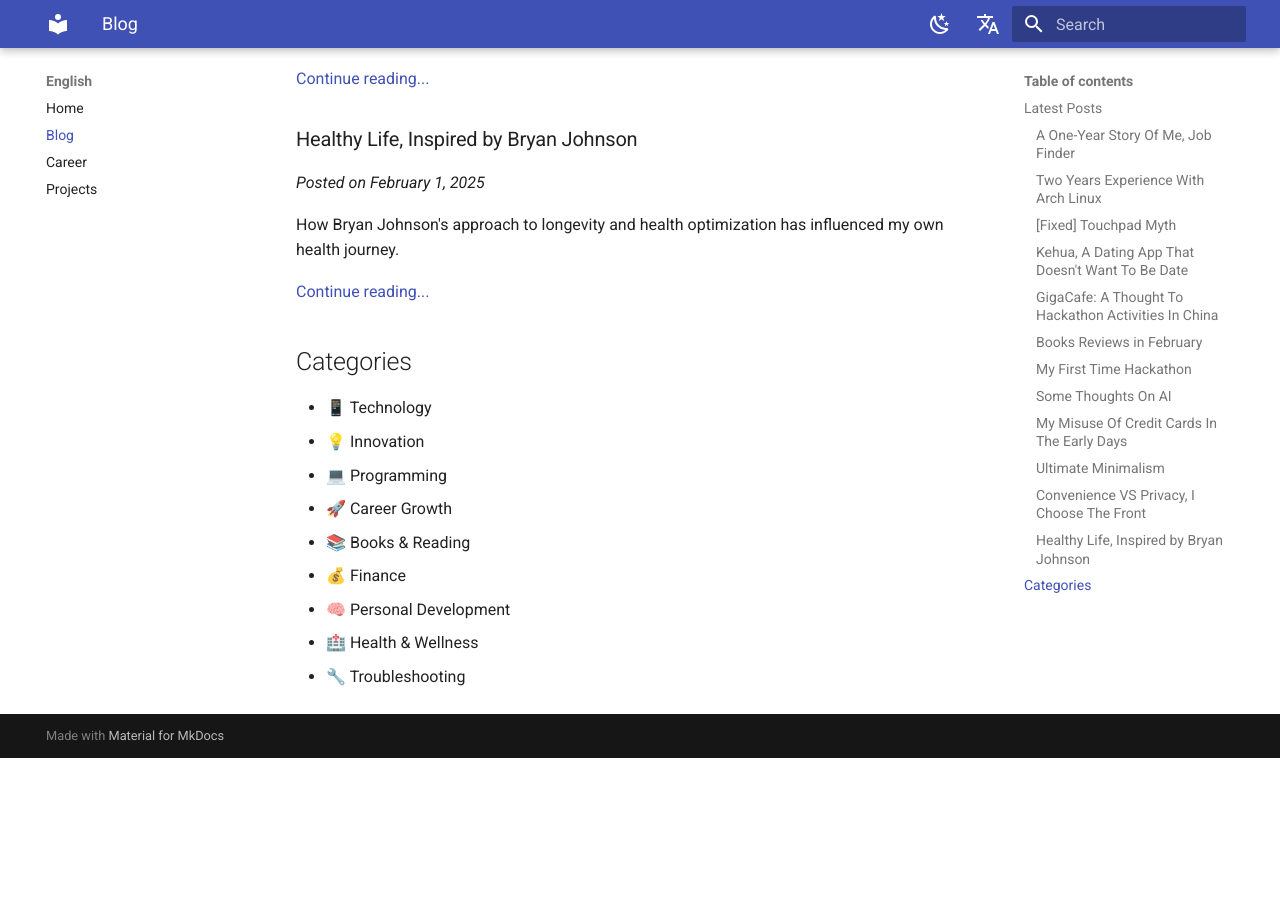
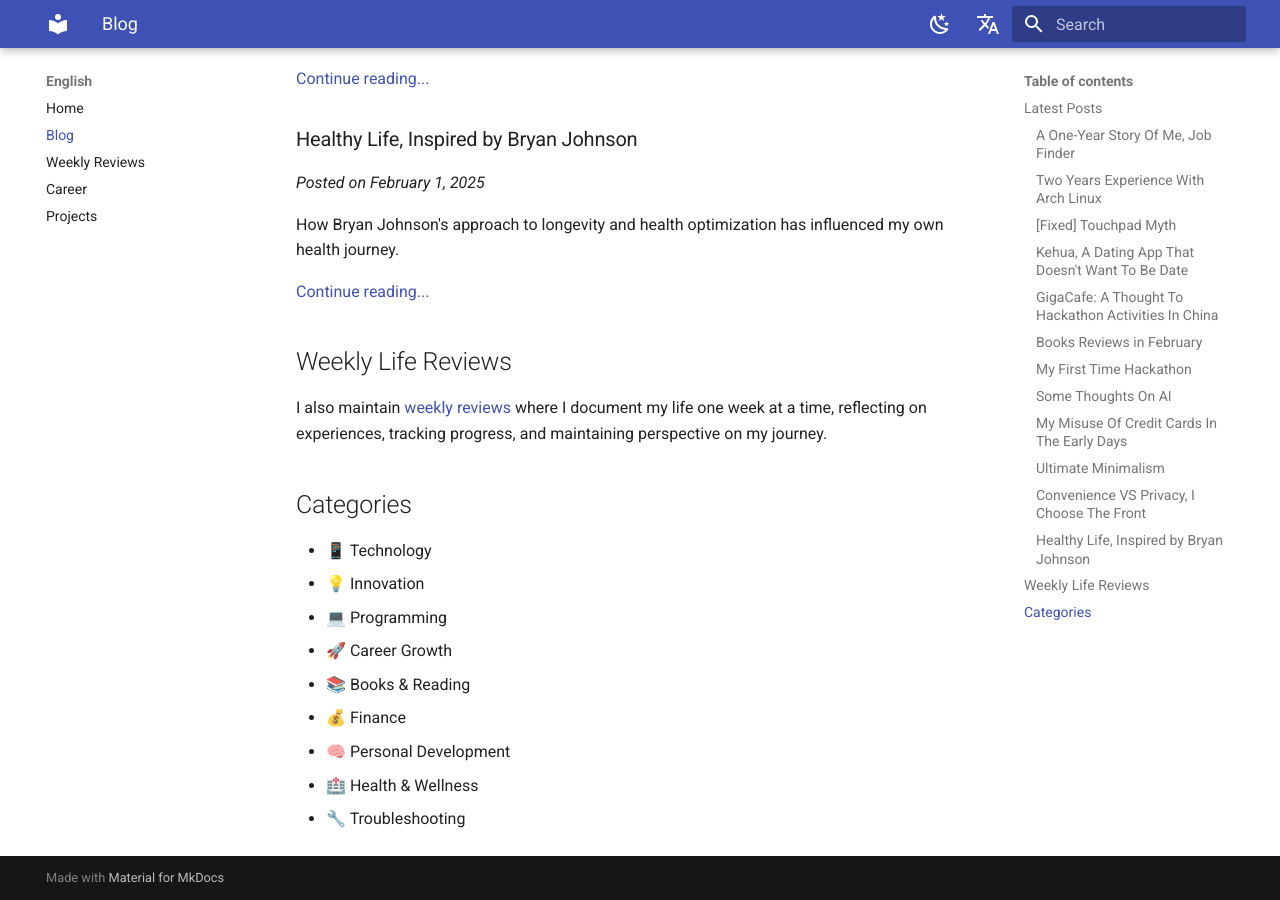
Before and after one commit to liweisu0/blog, an MkDocs documentation site: the page built from docs/blog.md, in a window 1280 px wide and 900 px high, scrolled down 2454 px. Built offline with MkDocs 1.6.1 and Material for MkDocs 9.7.7, drawn with Linux system fonts in a browser that asks for light colours; comment, search, counter and statistics services are not loaded; before the commit the page ends 3212 px from its top, so only the background shows below that.

Commit message:
Add weekly reviews

```diff
--- a/docs/blog.md
+++ b/docs/blog.md
@@ -9,84 +9,88 @@ Welcome to my blog! Here you'll find my thoughts, experiences, and tutorials on
 
 My journey through the job market over the past year - challenges, lessons learned, and eventual success.
 
-[Continue reading...](/blog/job-search-journey.md)
+[Continue reading...](blog/job-search-journey.md)
 
 ### Two Years Experience With Arch Linux
 *Posted on March 8, 2025*
 
 Reflections on two years of using Arch Linux as my daily driver - the learning curve, customizations, and why I stick with it.
 
-[Continue reading...](/blog/arch-linux-experience.md)
+[Continue reading...](blog/arch-linux-experience.md)
 
 ### [Fixed] Touchpad Myth
 *Posted on March 5, 2025*
 
 Common touchpad issues on Linux systems and how to solve them once and for all.
 
-[Continue reading...](/blog/touchpad-fix.md)
+[Continue reading...](blog/touchpad-fix.md)
 
 ### Kehua, A Dating App That Doesn't Want To Be Date
 *Posted on March 1, 2025*
 
 Analysis of Kehua's unique approach to social connections and why it stands out in the crowded dating app market.
 
-[Continue reading...](/blog/kehua-dating-app.md)
+[Continue reading...](blog/kehua-dating-app.md)
 
 ### GigaCafe: A Thought To Hackathon Activities In China
 *Posted on February 28, 2025*
 
 Exploring the hackathon culture in China through the lens of GigaCafe events - trends, opportunities, and future directions.
 
-[Continue reading...](/blog/gigacafe-hackathons.md)
+[Continue reading...](blog/gigacafe-hackathons.md)
 
 ### Books Reviews in February
 *Posted on February 27, 2025*
 
 My thoughts on the books I read this month - highlights, recommendations, and key takeaways.
 
-[Continue reading...](/blog/february-book-reviews.md)
+[Continue reading...](blog/february-book-reviews.md)
 
 ### My First Time Hackathon
 *Posted on Feb 25, 2025*
 
 Excited to share my experience at my first hackathon! It was an incredible journey of learning, collaboration, and pushing boundaries...
 
-[Continue reading...](/blog/my-first-hackathon.md)
+[Continue reading...](blog/my-first-hackathon.md)
 
 ### Some Thoughts On AI
 *Posted on February 20, 2025*
 
 Reflections on the current state of AI, its impact on society, and where we might be heading.
 
-[Continue reading...](/blog/thoughts-on-ai.md)
+[Continue reading...](blog/thoughts-on-ai.md)
 
 ### My Misuse Of Credit Cards In The Early Days
 *Posted on February 15, 2025*
 
 Financial lessons learned the hard way - my credit card mistakes and how I recovered from them.
 
-[Continue reading...](/blog/credit-card-mistakes.md)
+[Continue reading...](blog/credit-card-mistakes.md)
 
 ### Ultimate Minimalism
 *Posted on February 10, 2025*
 
 My journey toward minimalism - philosophy, practical applications, and how it changed my perspective on possessions.
 
-[Continue reading...](/blog/ultimate-minimalism.md)
+[Continue reading...](blog/ultimate-minimalism.md)
 
 ### Convenience VS Privacy, I Choose The Front
 *Posted on February 5, 2025*
 
 Exploring the trade-offs between convenience and privacy in modern technology, and why I lean toward convenience.
 
-[Continue reading...](/blog/convenience-vs-privacy.md)
+[Continue reading...](blog/convenience-vs-privacy.md)
 
 ### Healthy Life, Inspired by Bryan Johnson
 *Posted on February 1, 2025*
 
 How Bryan Johnson's approach to longevity and health optimization has influenced my own health journey.
 
-[Continue reading...](/blog/healthy-life-bryan-johnson.md)
+[Continue reading...](blog/healthy-life-bryan-johnson.md)
+
+## Weekly Life Reviews
+
+I also maintain [weekly reviews](weekly-reviews.md) where I document my life one week at a time, reflecting on experiences, tracking progress, and maintaining perspective on my journey.
 
 ## Categories
 
--- a/mkdocs.yml
+++ b/mkdocs.yml
@@ -45,6 +45,7 @@ nav:
   - English:
     - Home: index.md
     - Blog: blog.md
+    - Weekly Reviews: weekly-reviews.md
     - Career: career.md
     - Projects: projects.md
   - 中文:
```
Also changed, not shown: docs/index.md (+4 -3 lines), docs/weekly-reviews.md (added, +26 -0 lines), docs/weekly-reviews/week-1.md (added, +57 -0 lines), docs/weekly-reviews/week-2.md (added, +58 -0 lines), docs/weekly-reviews/week-3.md (added, +61 -0 lines).
